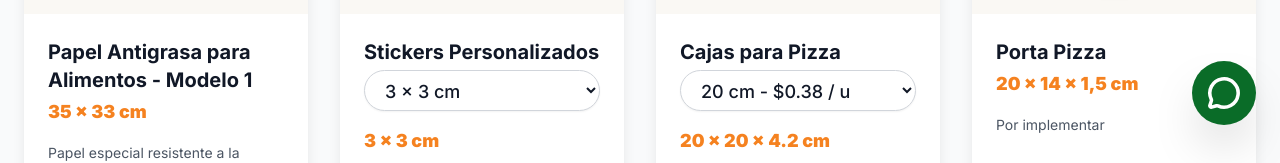
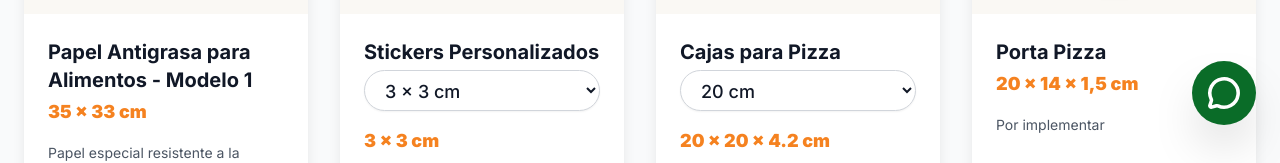
Before and after one commit to FelipeZapata137/Wayna-Web, a React (Vite) app: page /tienda in a window 1280 px wide. Shown: the part 651-814 px from the top of the page. Built offline with nearby package versions, Linux system fonts and the light colour scheme.

Commit message:
Cambio pequeño en seleccionable del tamaño de la caja para pizza

```diff
--- a/src/components/shop/PizzaBoxCard.jsx
+++ b/src/components/shop/PizzaBoxCard.jsx
@@ -31,7 +31,7 @@ export default function PizzaBoxCard({ products, onCotizar }) {
         >
           {products.map((p, idx) => (
             <option key={p.id} value={idx}>
-              {p.dimensions.split(' ')[0]} cm - ${p.price.toFixed(2)} / u
+              {p.dimensions.split(' ')[0]} cm
             </option>
           ))}
         </select>
```
